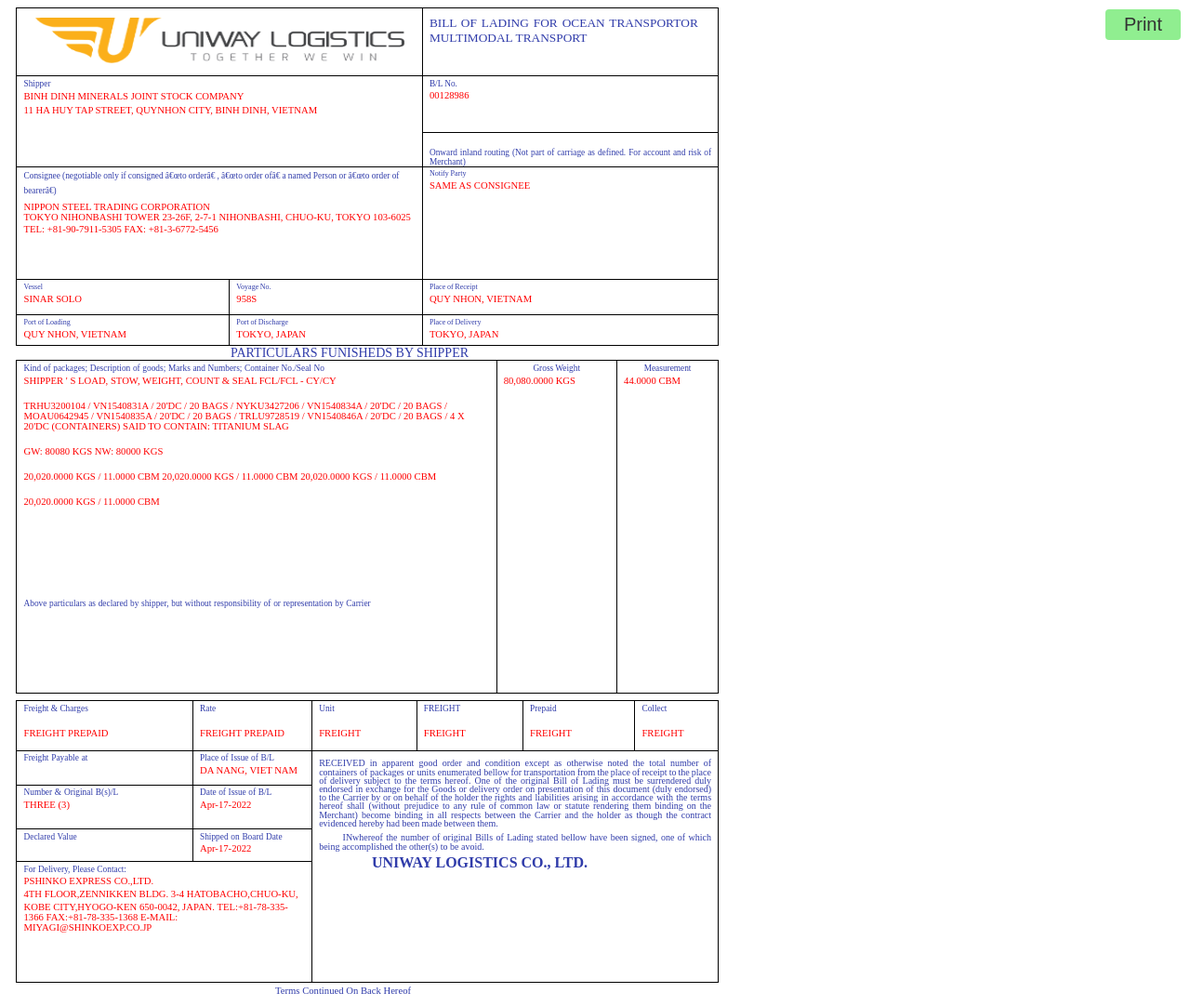
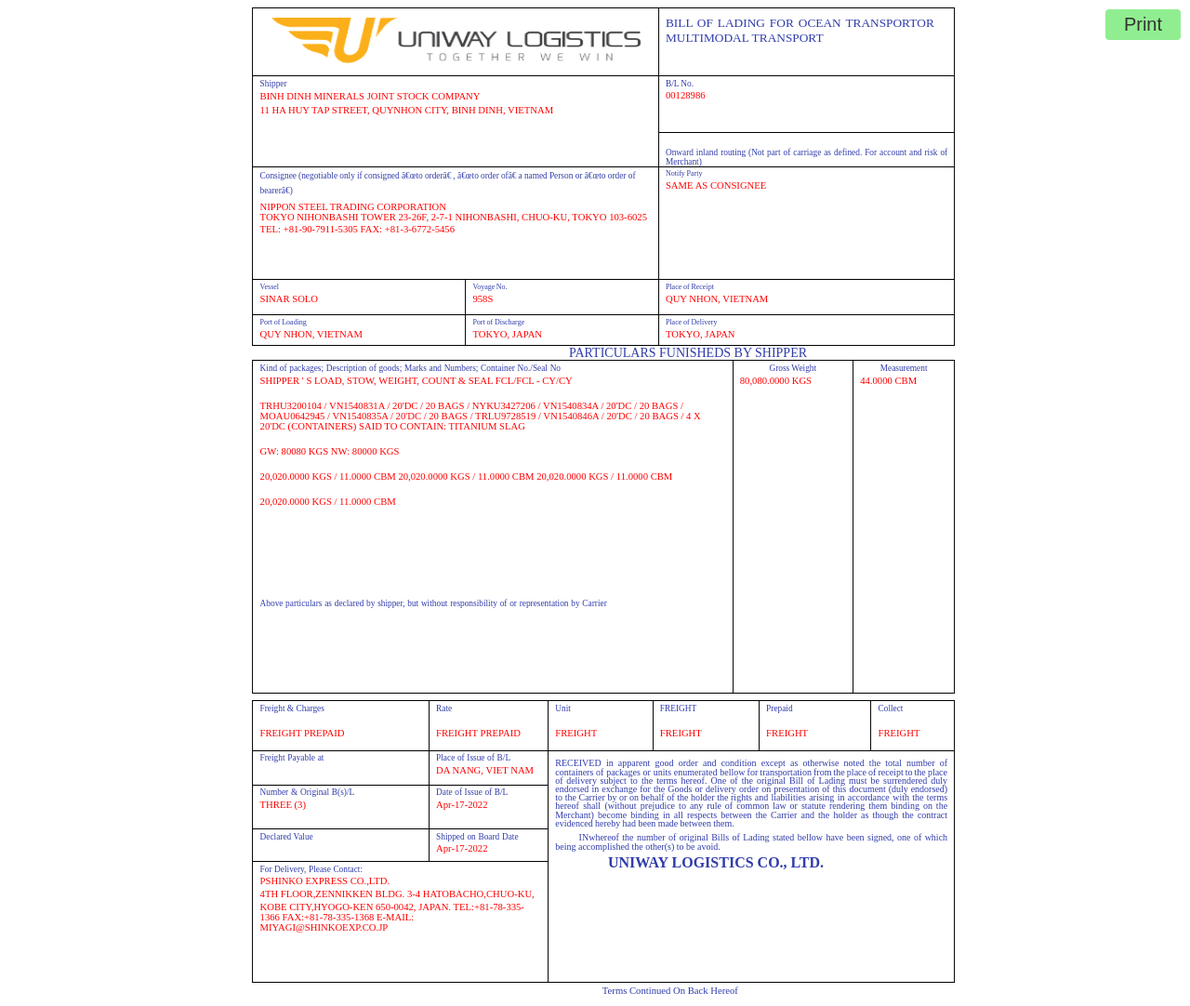
Before and after one commit to nguyenhoangvuong/Print, a plain HTML site: page index.html in a window 1280 px wide. Shown: the whole page at 93% size. Drawn offline with Linux system fonts and the light colour scheme.

Commit message:
Update code

```diff
--- a/index.html
+++ b/index.html
@@ -64,6 +64,12 @@
       div.WordSection1 {
         page: WordSection1;
       }
+      table{
+            width: 20cm;
+            margin-left: calc(7pt + 50%) !important;
+            transform: translateX(-50%) !important;
+            border: none;
+      }
 
       @media print{
         .hidden,
@@ -816,8 +822,9 @@
         margin-top: 0in;
         margin-right: 0in;
         margin-bottom: 0in;
-        margin-left: 2.5in;
+        margin-left: calc(2in + 50%);
         margin-bottom: 0.0001pt;
+        transform: translateX(-50%);
         ">
         <span
           style="
@@ -825,6 +832,7 @@
           line-height: 107%;
           font-family: 'Times New Roman', serif;
           color: #303caa;
+
           ">PARTICULARS FUNISHEDS BY SHIPPER</span>
       </p>
 
@@ -2253,8 +2261,9 @@
         margin-top: 2pt;
         margin-right: 42.5pt;
         margin-bottom: 8pt;
-        margin-left: 210.35pt;
+        margin-left: calc(2in + 50%);
         text-indent: 5.65pt;
+        transform: translateX(-50%)
         ">
         <span
           style="
```
